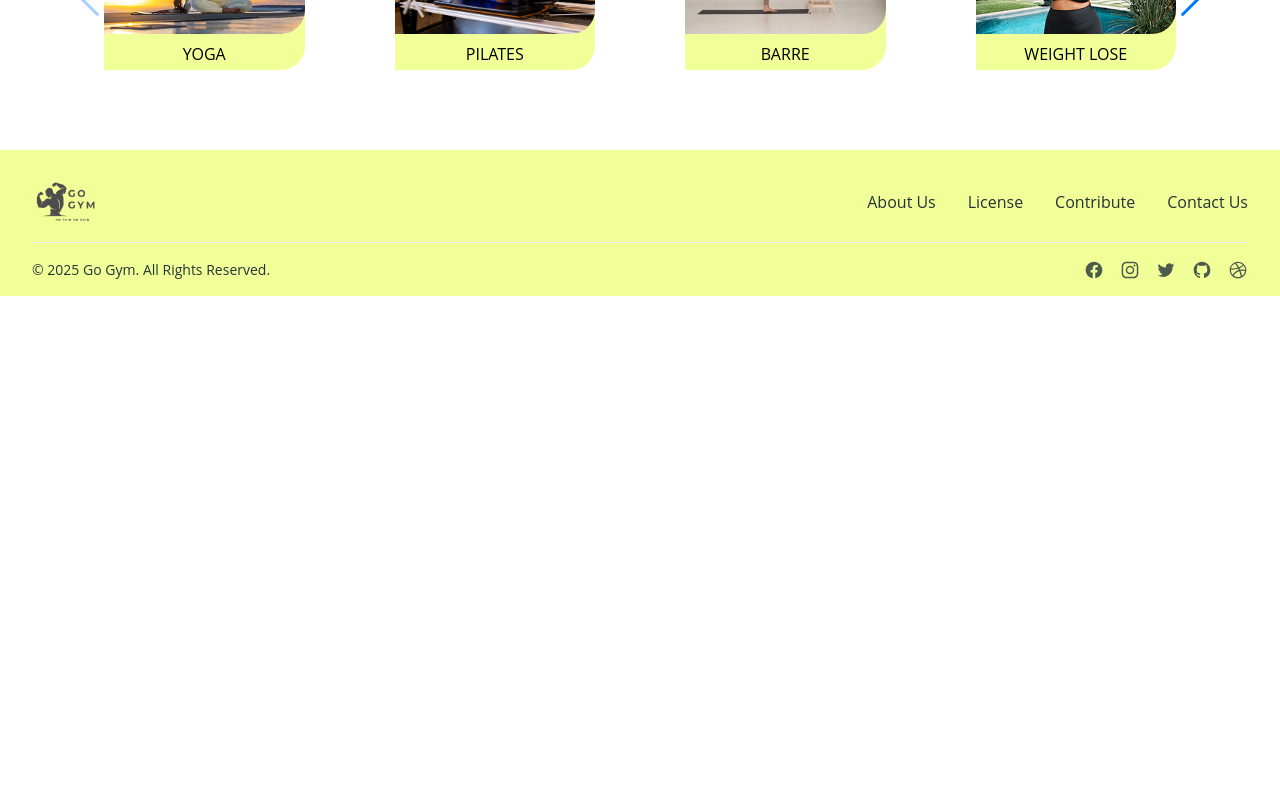
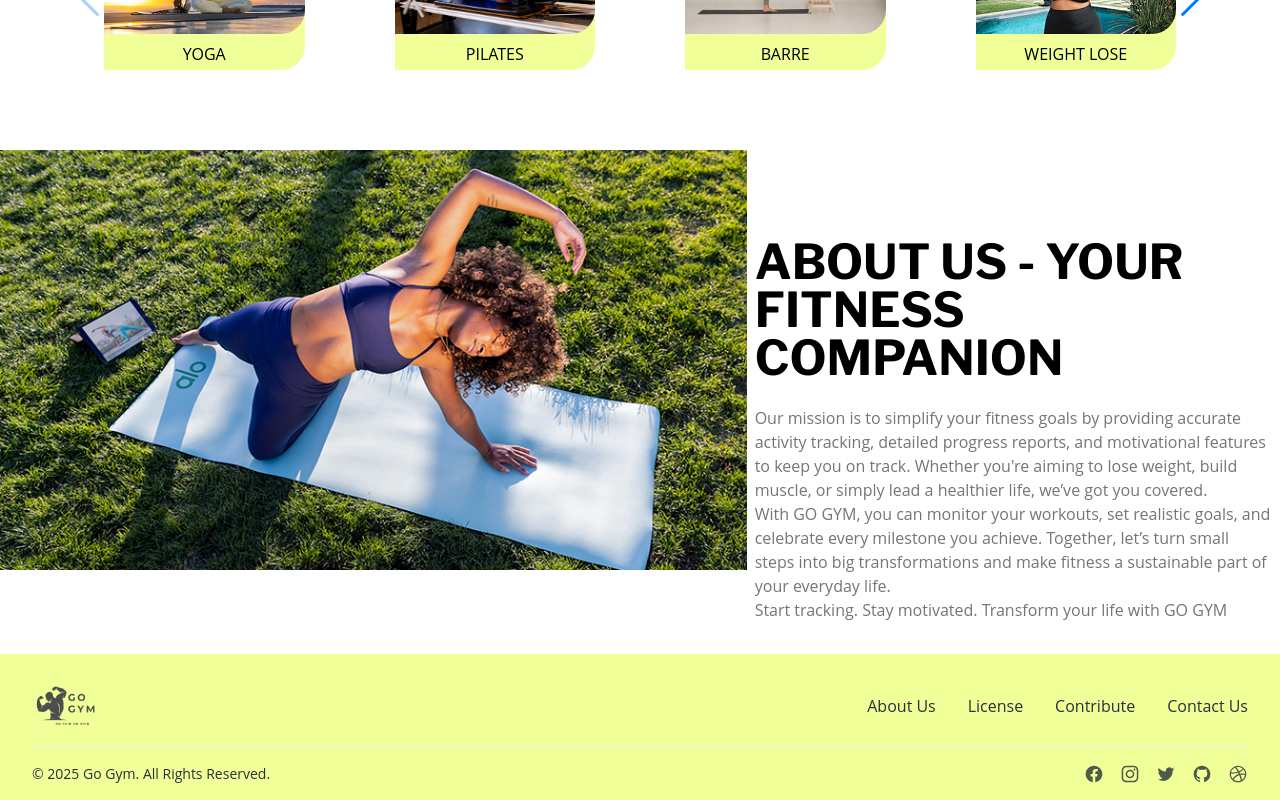
Before and after one commit to NaziaIslam2024/GoGymV2, a React (Vite) app: page / in a window 1280 px wide. Shown: the part 1104-1904 px from the top of the page. Before the commit the page ends 1400 px from the top, so only its background shows below. Built offline with nearby package versions, Linux system fonts and the light colour scheme; no server answers; a web font is replaced by a local one.

Commit message:
Add about section in home

```diff
--- /dev/null
+++ b/src/components/About/About.jsx
@@ -0,0 +1,21 @@
+import about from '../../assets/aboutus.png';
+
+const About = () => {
+    return (
+        <div className='lg:flex'>
+            <div className='lg:w-7/12'>
+                <img src={about} alt="" />
+            </div>
+            <div className='lg:w-5/12 lg:mx-auto text-center lg:text-left items-center p-2'>
+                <h1 className='mt-10 text-2xl lg:text-5xl font-bold libreFranklin lg:mt-20 uppercase'>About Us - Your Fitness Companion</h1>
+                <p className='text-gray-600 my-6'>Our mission is to simplify your fitness goals by providing accurate activity tracking, detailed progress reports, and motivational features to keep you on track. Whether you're aiming to lose weight, build muscle, or simply lead a healthier life, we’ve got you covered.
+                <br />
+                With GO GYM, you can monitor your workouts, set realistic goals, and celebrate every milestone you achieve. Together, let’s turn small steps into big transformations and make fitness a sustainable part of your everyday life.
+                <br />
+                Start tracking. Stay motivated. Transform your life with GO GYM</p>
+            </div>
+        </div>
+    );
+};
+
+export default About;
--- a/src/components/Features/Features.jsx
+++ b/src/components/Features/Features.jsx
@@ -21,8 +21,22 @@ const Features = () => {
             </div>
             <div className='max-w-6xl mx-auto mb-20'>
                 <Swiper
-                    slidesPerView={4}
+                    slidesPerView={1}
                     spaceBetween={10}
+                    breakpoints={{
+                        // When the screen width is >= 640px
+                        640: {
+                          slidesPerView: 2,
+                        },
+                        // When the screen width is >= 768px
+                        768: {
+                          slidesPerView: 3,
+                        },
+                        // When the screen width is >= 1024px
+                        1024: {
+                          slidesPerView: 4,
+                        },
+                      }}
                     navigation={true}
                     modules={[Navigation]}
                     className="mySwiper">
--- a/src/pages/Home/Home.jsx
+++ b/src/pages/Home/Home.jsx
@@ -1,12 +1,14 @@
 import React from 'react';
 import Banner from '../../components/Banner/Banner';
 import Features from '../../components/Features/Features';
+import About from '../../components/About/About';
 
 const Home = () => {
     return (
         <div>
             <Banner></Banner>
             <Features></Features>
+            <About></About>
         </div>
     );
 };
```
Also changed, not shown: src/assets/aboutus.png (added).
